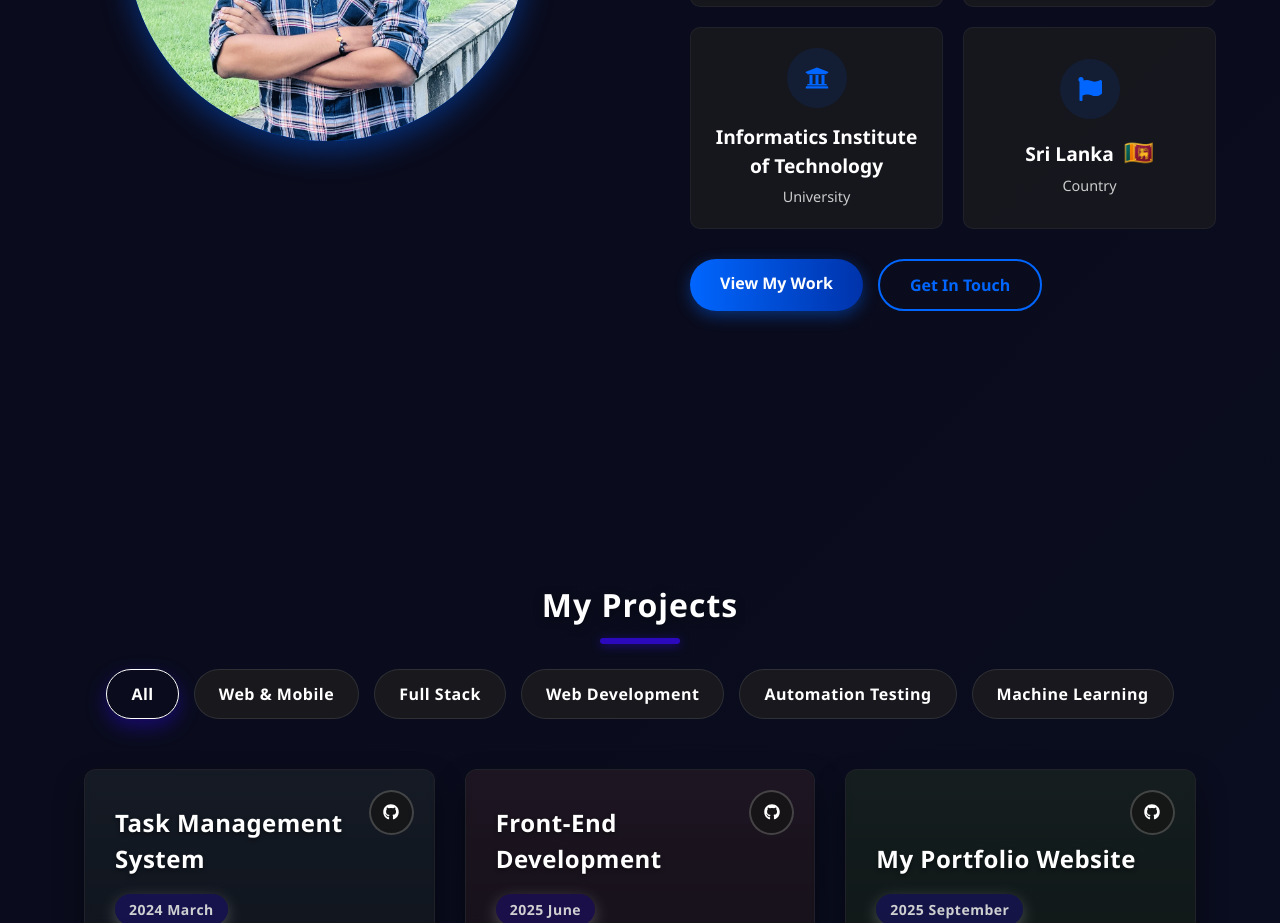
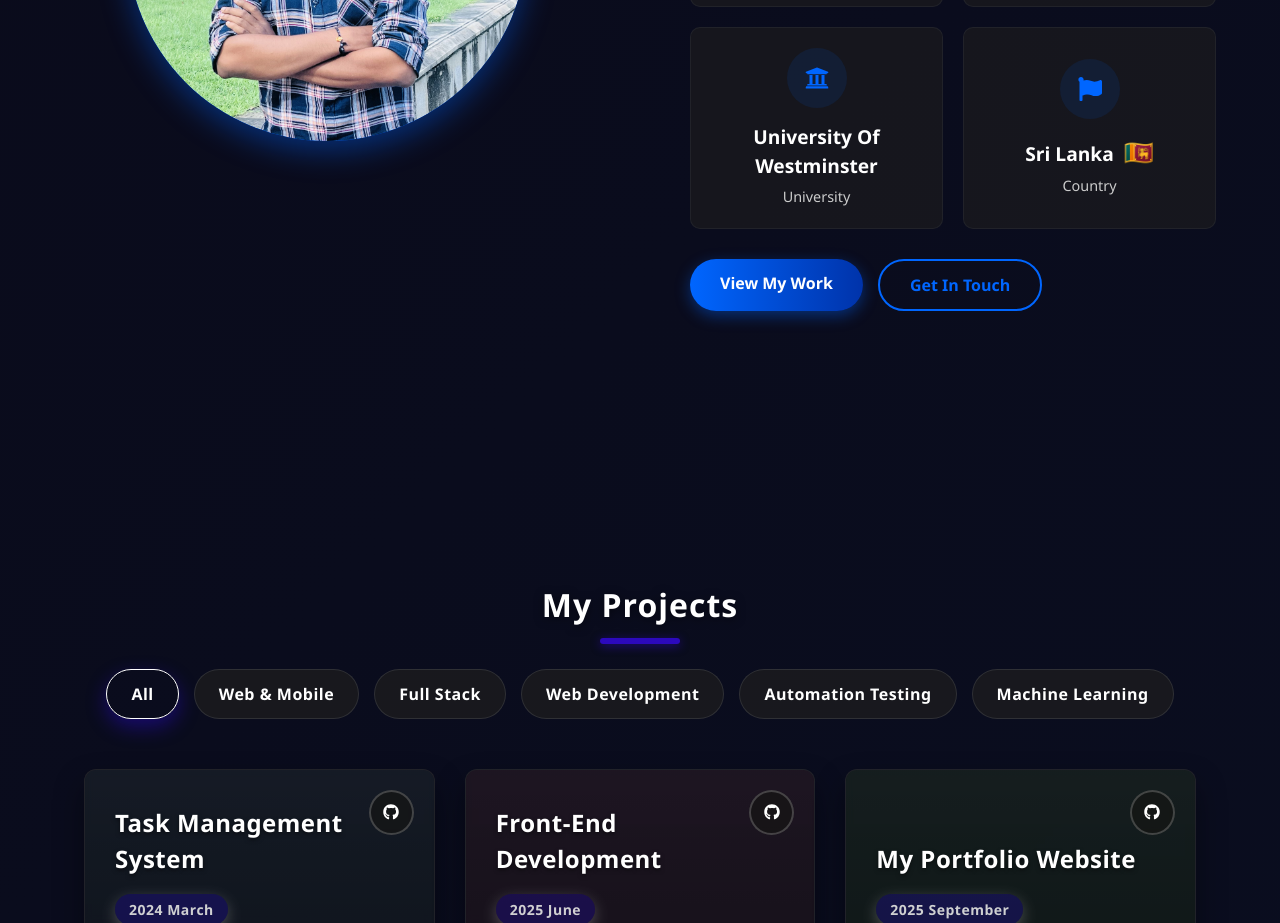
Before and after one commit to vipooshanb/Vipooshan, a React (Vite) app: page / in a window 1280 px wide. Shown: the part 1320-2243 px from the top of the page. Built offline with nearby package versions, Linux system fonts and the light colour scheme.

Commit message:
Update university name in About component

```diff
--- a/src/components/About.jsx
+++ b/src/components/About.jsx
@@ -58,7 +58,7 @@ const About = () => {
                 <FaUniversity size={24} color="#0066ff" />
             </div>
             <div className="stat-number">
-              Informatics Institute of Technology
+              University Of Westminster
             </div>
             <div className="stat-text">University</div>
           </div>
```
